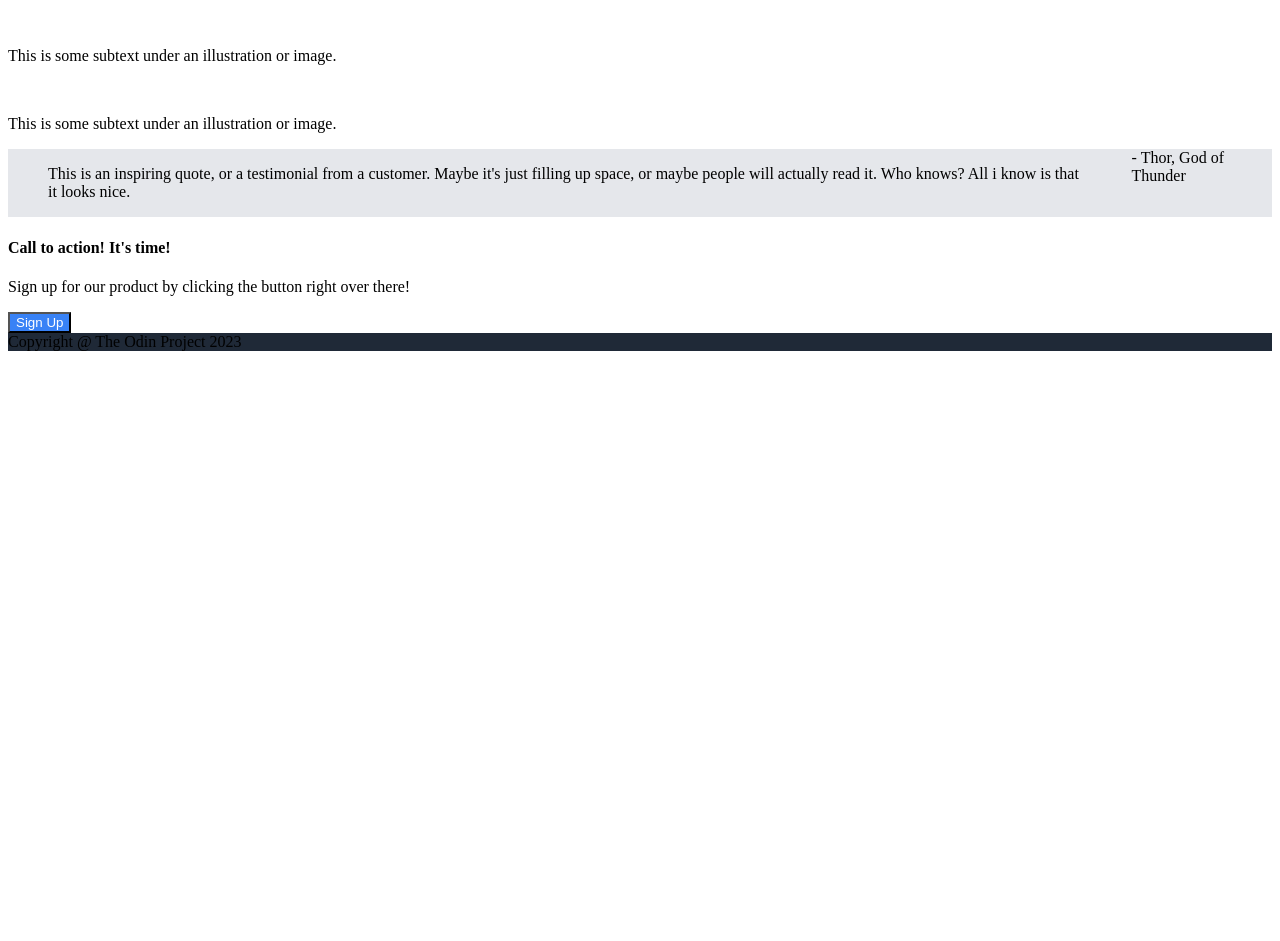
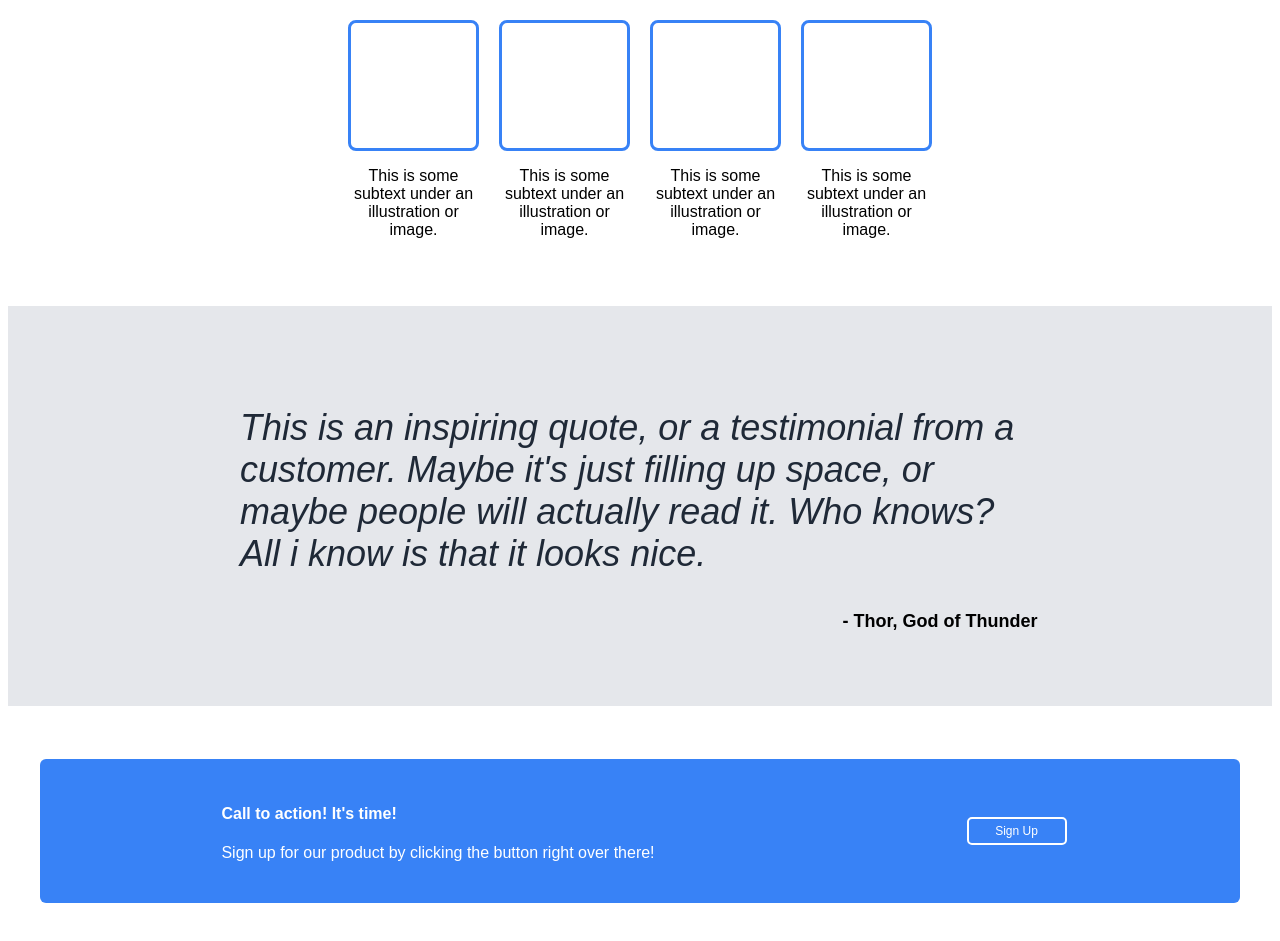
Before and after one commit to justiki/landing-page, a plain HTML site: page index.html in a window 1280 px wide. Shown: the part 597-1538 px from the top of the page. Before the commit the page ends 956 px from the top, so only its background shows below. Drawn offline with Linux system fonts and the light colour scheme.

Commit message:
completed TOP project, landing page index.html and style.css

```diff
--- a/index.html
+++ b/index.html
@@ -25,32 +25,49 @@
                 <p class="secondary-text">This website has some subtext that goes here under the main title. It's a smaller font, and the color is lower contrast</p>
                 <button class="sign-up">Sign up</button>
             </div>
-            <img src="images/code-6127616_1280.webp" alt="html programming" class="hero-image">
+            <p class="hero-placeholder">This is a placeholder for an image</p>
         </div>
 
     <div class="info">
-        <h3>Some random information</h3>
-        <img src="" alt="" class="placeholder">
-        <p class="subtext">This is some subtext under an illustration or image.</p>
-        <img src="" alt="" class="placeholder">
-        <p class="subtext">This is some subtext under an illustration or image.</p>
-        <img src="" alt="" class="placeholder">
-        <p class="subtext">This is some subtext under an illustration or image.</p>
-        <img src="" alt="" class="placeholder">
-        <p class="subtext">This is some subtext under an illustration or image.</p>
+        <h3 class="info-text">Some random information</h3>
+        <div class="info-boxes">
+            <div class="box-one">
+                <div class="placeholder"></div>
+                <p class="subtext">This is some subtext under an illustration or image.</p>
+            </div>
+
+            <div class="box-two">
+                <div class="placeholder"></div>
+                <p class="subtext">This is some subtext under an illustration or image.</p>
+            </div>
+
+            <div class="box-three">
+                <div class="placeholder"></div>
+                <p class="subtext">This is some subtext under an illustration or image.</p>
+            </div>
+
+            <div class="box-four">
+                <div class="placeholder"></div>
+                <p class="subtext">This is some subtext under an illustration or image.</p>
+            </div>
+        </div>
     </div>
 
     <div class="quote">
-        <blockquote>This is an inspiring quote, or a testimonial from a customer. Maybe it's just filling up space, or maybe people will actually read it. Who knows? All i know is that it looks nice.</blockquote>
+        <p class="quote-text">This is an inspiring quote, or a testimonial from a customer. Maybe it's just filling up space, or maybe people will actually read it. Who knows? All i know is that it looks nice.</p>
         <div class="cite">
             - Thor, God of Thunder
         </div>
     </div>
 
     <div class="cta">
-        <h4>Call to action! It's time!</h4>
-        <p>Sign up for our product by clicking the button right over there!</p>
-        <button class="cta-sign-up">Sign Up</button>
+        <div class="container">
+            <div class="text-container">
+                <h4>Call to action! It's time!</h4>
+                <p>Sign up for our product by clicking the button right over there!</p>
+            </div>
+            <button class="cta-sign-up">Sign Up</button>
+        </div>
     </div>
 
     <div class="footer">
--- a/style.css
+++ b/style.css
@@ -1,4 +1,9 @@
-/* style for the header, and navigation */
+
+* {
+    font-family: Arial, sans-serif;
+}
+
+/* Header and Navigation */
 .header {
     background-color: #1f2937;
     display: flex;
@@ -9,13 +14,26 @@
     font-size: 24px;
     color: #f9faf8;
     display: flex;
-    margin-right: auto;
+    margin-right: 975px;
+    padding-top: 10px;
 }
 
 .nav {
     display: flex;
     justify-content: flex-start;
+    flex-flow: row wrap;
+}
 
+@media all and (max-width: 800px) {
+    .nav {
+        justify-content: space-around;
+    }
+}
+
+@media all and (max-width: 500px) {
+    .nav {
+        flex-direction: column;
+    }
 }
 
 ul {
@@ -26,7 +44,7 @@ ul {
     gap: 16px;
 }
 
-/* style for the hero text */
+/* Hero Section */
 .hero {
     display: flex;
     justify-content: center;
@@ -35,11 +53,13 @@ ul {
     justify-content: space-evenly;
     gap: 5px;
     padding-bottom: 100px;
+    height: 300px;
 }
 
 .hero-text {
     display: flex;
     flex-direction: column;
+    width: 400px;
 }
 
 .hero .main-text {
@@ -47,16 +67,21 @@ ul {
     font-weight: bolder;
     color: #f9faf8;
     flex-wrap: wrap;
+    margin: 1px 0;
 }
 
 .hero .secondary-text {
     font-size: 18px;
     color: #e5e7eb;
+    word-wrap: wrap;
+    margin: 1px 0;
 }
 
-.hero-image {
+.hero-placeholder {
     width: 250px;
-    height: 250px;
+    background-color: darkgrey;
+    color: white;
+    padding: 80px 120px;
 }
 .sign-up {
     background-color: #3882f6;
@@ -66,25 +91,128 @@ ul {
     text-align: center;
     text-decoration: none;
     display: inline-block;
-    font-size: 16px;
-    margin: 4px 2px;
+    font-size: 12px;
+    margin: 2px 2px;
     border-radius: 5px;
     width: 100px;
 }
 
-/* extra stuff that isn't hero, or main */
+/* Information Section */
+
+.info {
+    display: flex;
+    flex-direction: column;
+    align-items: center;
+    height: 400px;
+}
+
+.info .info-text {
+    font-size: 36px;
+    font-weight: bolder;
+    color: #1f2937;
+}
+
+.info .info-boxes {
+    display: flex;
+    flex-direction: row;
+    justify-content: center;
+    align-items: center;
+    gap: 20px;
+    text-align: center;
+    width: 500px;
+}
+
+
+.info .info-boxes .placeholder {
+    border: 3px solid #3882f6;
+    border-radius: 8px;
+    width: 125px;
+    height: 125px;
+    display: flex;
+}
+
+.subtext {
+    flex-wrap: wrap;
+}
+
+
+/* Quote Section */
 
 .quote {
     background-color: #e5e7eb;
     display: flex;
+    justify-content: center ;
+    align-items: center;
+    height: 400px;
+    flex-direction: column;
+}
+
+.quote .quote-text {
+    font-size: 36px;
+    font-style: italic;
+    font-weight: lighter;
+    color: #1f2937;
+    width: 800px;
+    flex-wrap: wrap;
+}
+
+.quote .cite {
+    font-size: 18px;
+    font-weight: bold;
+    padding-bottom: 10px;
+    margin-left: 600px;
+}
+
+/* CTA Section */
+
+.cta {
+    display: flex;
+    justify-content: center;
+    align-items: center;
+    height: 250px;
+    width: auto;
+    flex-direction: row;
+}
+
+.cta .container {
+    display: flex;
+    flex-direction: row;
+    justify-content: center;
+    align-items: center;
+    background-color: #3882f6;
+    width: 1200px;
+    color: white;
+    border-radius: 6px;
+}
+
+.cta .container .text-container {
+    margin-right: 300px;
+    margin-top: 0;
+    padding: 25px 10px 25px 10px;
 }
 
 button {
     background-color: #3882f6;
     color: white;
+    border: 2px solid white;
+    padding: 5px;
+    text-align: center;
+    text-decoration: none;
+    display: inline-block;
+    font-size: 12px;
+    margin: 2px 2px;
+    border-radius: 5px;
+    width: 100px;
 }
+
+
+/* Footer Section */
 
 .footer {
     background-color: #1f2937;
     display: flex;
+    justify-content: center;
+    align-items: center;
+    color: #e5e7eb;
+    height: 100px;
 }
```
